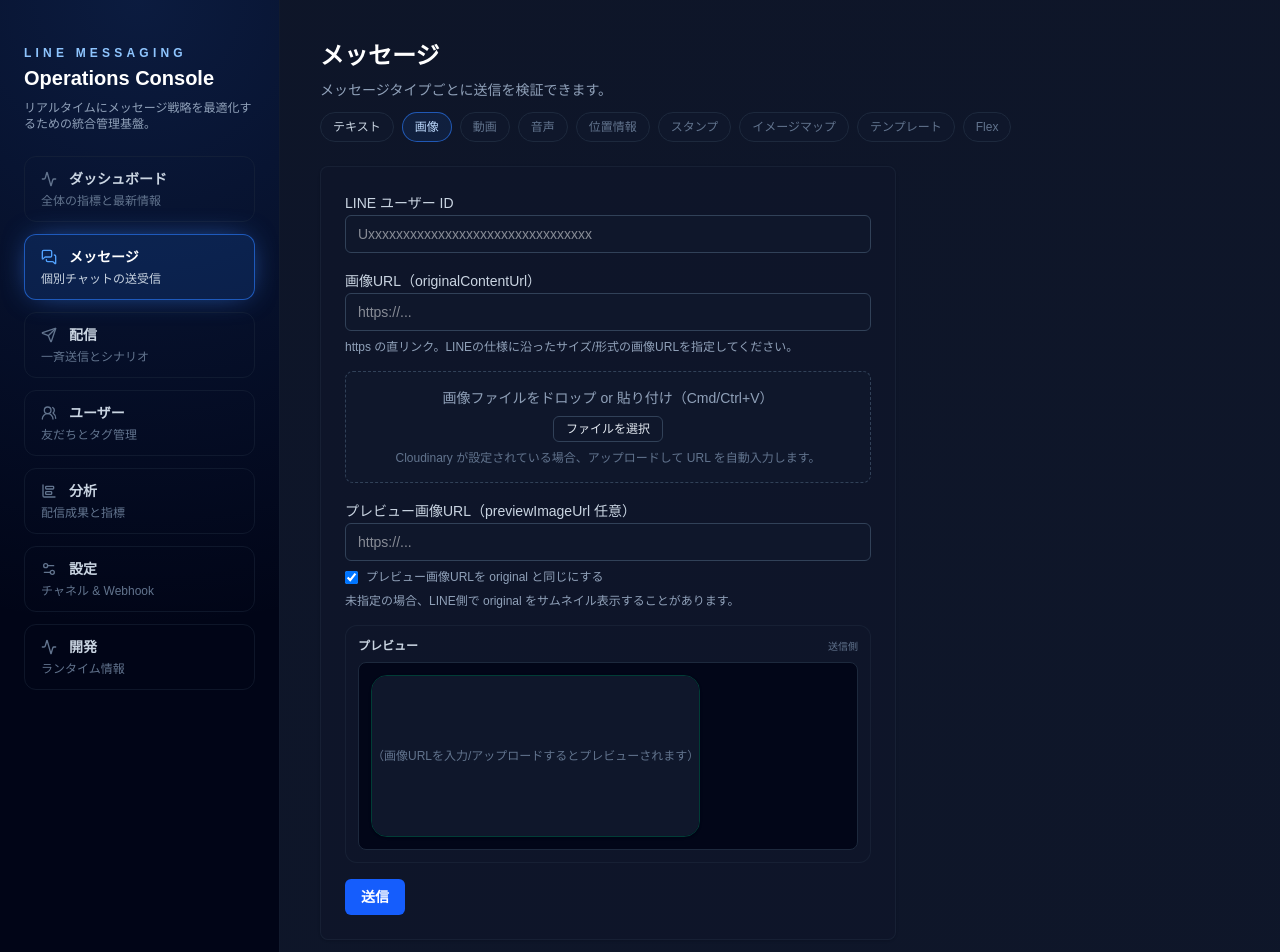
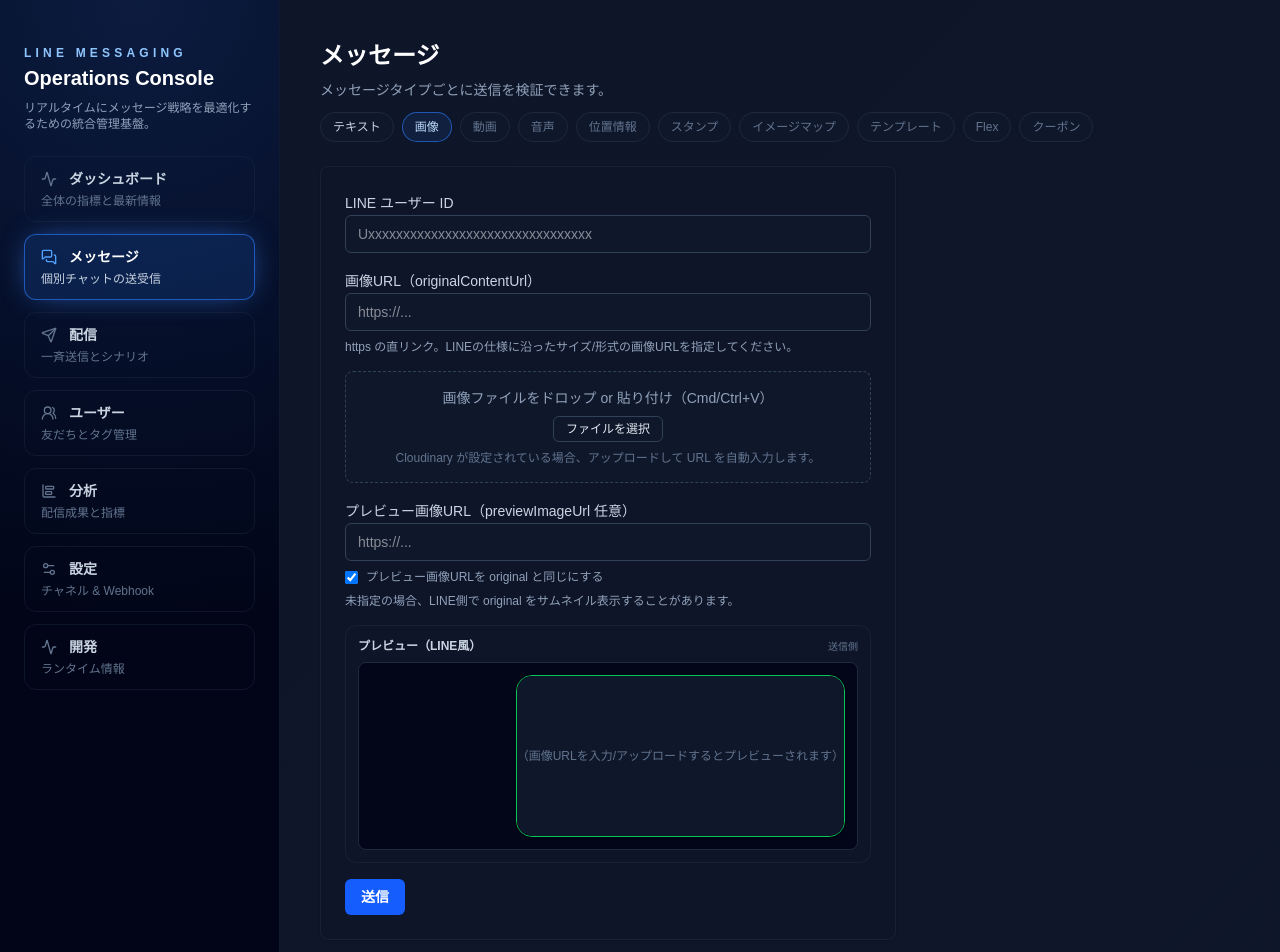
Before and after one commit to s-hiraoku/line-messaging-app, a Next.js app: page /dashboard/messages/image in a window 1280 px wide. Shown: the top 952 px of the page. Built offline with nearby package versions, Linux system fonts and the light colour scheme.

Commit message:
style(messages:preview): switch to LINE-like bubbles (outgoing green on right, incoming white on left) with optional simple variant

```diff
--- a/src/app/dashboard/messages/_components/message-preview.tsx
+++ b/src/app/dashboard/messages/_components/message-preview.tsx
@@ -2,7 +2,7 @@
 
 import clsx from "clsx";
 
-type Base = { direction?: "outbound" | "inbound" };
+type Base = { direction?: "outbound" | "inbound"; variant?: 'line' | 'simple' };
 
 type TextMsg = Base & { type: "text"; text: string };
 type ImageMsg = Base & { type: "image"; originalContentUrl: string; previewImageUrl?: string };
@@ -12,48 +12,62 @@
 export function MessagePreview(props: Props) {
   const dir = props.direction ?? "outbound";
   const isOut = dir === "outbound";
+  const variant = props.variant ?? 'line';
+
+  const bubble = () => {
+    if (props.type === 'text') {
+      if (variant === 'line') {
+        return (
+          <div className={clsx(
+            'relative max-w-[72%] rounded-2xl px-3 py-2 text-sm leading-relaxed shadow',
+            isOut ? 'bg-[#06C755] text-white rounded-br-sm' : 'bg-white text-slate-900 rounded-bl-sm'
+          )}>
+            {props.text || <span className="text-slate-400">（テキストを入力するとプレビューされます）</span>}
+          </div>
+        );
+      }
+      return (
+        <div className={clsx(
+          'max-w-[70%] rounded-2xl px-3 py-2 text-sm leading-relaxed shadow border',
+          isOut ? 'bg-emerald-600/20 text-emerald-100 border-emerald-500/30' : 'bg-slate-800/70 text-slate-100 border-slate-700'
+        )}>
+          {props.text || <span className="text-slate-500">（テキストを入力するとプレビューされます）</span>}
+        </div>
+      );
+    }
+    // image
+    if (variant === 'line') {
+      return (
+        <div className={clsx('relative max-w-[72%] overflow-hidden rounded-2xl shadow border', isOut ? 'border-[#06C755] bg-black' : 'border-slate-300 bg-black')}>
+          {props.originalContentUrl ? (
+            // eslint-disable-next-line @next/next/no-img-element
+            <img src={props.previewImageUrl || props.originalContentUrl} alt="image preview" className="max-h-64 w-full object-contain" />
+          ) : (
+            <div className="flex h-40 items-center justify-center bg-slate-900 text-xs text-slate-500">（画像URLを入力/アップロードするとプレビューされます）</div>
+          )}
+        </div>
+      );
+    }
+    return (
+      <div className={clsx('max-w-[70%] overflow-hidden rounded-2xl border shadow', isOut ? 'border-emerald-500/30' : 'border-slate-700')}>
+        {props.originalContentUrl ? (
+          // eslint-disable-next-line @next/next/no-img-element
+          <img src={props.previewImageUrl || props.originalContentUrl} alt="image preview" className="max-h-64 w-full object-contain bg-black" />
+        ) : (
+          <div className="flex h-40 items-center justify-center bg-slate-900 text-xs text-slate-500">（画像URLを入力/アップロードするとプレビューされます）</div>
+        )}
+      </div>
+    );
+  };
 
   return (
     <div className="rounded-xl border border-slate-800/60 bg-slate-900/60 p-3">
       <div className="mb-2 flex items-center justify-between">
-        <p className="text-xs font-semibold text-slate-300">{props.title ?? "プレビュー"}</p>
-        <span className="text-[10px] text-slate-500">{isOut ? "送信側" : "受信側"}</span>
+        <p className="text-xs font-semibold text-slate-300">{props.title ?? 'プレビュー（LINE風）'}</p>
+        <span className="text-[10px] text-slate-500">{isOut ? '送信側' : '受信側'}</span>
       </div>
       <div className="rounded-lg border border-slate-800 bg-slate-950 p-3">
-        <div className={clsx("flex w-full gap-2", isOut ? "justify-start" : "justify-end")}>
-          {props.type === "text" ? (
-            <div
-              className={clsx(
-                "max-w-[70%] rounded-2xl px-3 py-2 text-sm leading-relaxed shadow",
-                isOut
-                  ? "rounded-bl-sm bg-emerald-600/20 text-emerald-100 border border-emerald-500/30"
-                  : "rounded-br-sm bg-slate-800/70 text-slate-100 border border-slate-700"
-              )}
-            >
-              {props.text || <span className="text-slate-500">（テキストを入力するとプレビューされます）</span>}
-            </div>
-          ) : (
-            <div
-              className={clsx(
-                "max-w-[70%] overflow-hidden rounded-2xl border shadow",
-                isOut ? "border-emerald-500/30" : "border-slate-700"
-              )}
-            >
-              {props.originalContentUrl ? (
-                // eslint-disable-next-line @next/next/no-img-element
-                <img
-                  src={props.previewImageUrl || props.originalContentUrl}
-                  alt="image preview"
-                  className="max-h-64 w-full object-contain bg-black"
-                />
-              ) : (
-                <div className="flex h-40 items-center justify-center bg-slate-900 text-xs text-slate-500">
-                  （画像URLを入力/アップロードするとプレビューされます）
-                </div>
-              )}
-            </div>
-          )}
-        </div>
+        <div className={clsx('flex w-full gap-2 items-end', isOut ? 'justify-end' : 'justify-start')}>{bubble()}</div>
       </div>
     </div>
   );
--- a/src/app/dashboard/messages/layout.tsx
+++ b/src/app/dashboard/messages/layout.tsx
@@ -15,6 +15,7 @@
   { href: "/dashboard/messages/imagemap", label: "イメージマップ", enabled: false },
   { href: "/dashboard/messages/template", label: "テンプレート", enabled: false },
   { href: "/dashboard/messages/flex", label: "Flex", enabled: false },
+  { href: "/dashboard/messages/coupon", label: "クーポン", enabled: false },
 ];
 
 export default function MessagesLayout({ children }: { children: ReactNode }) {
```
